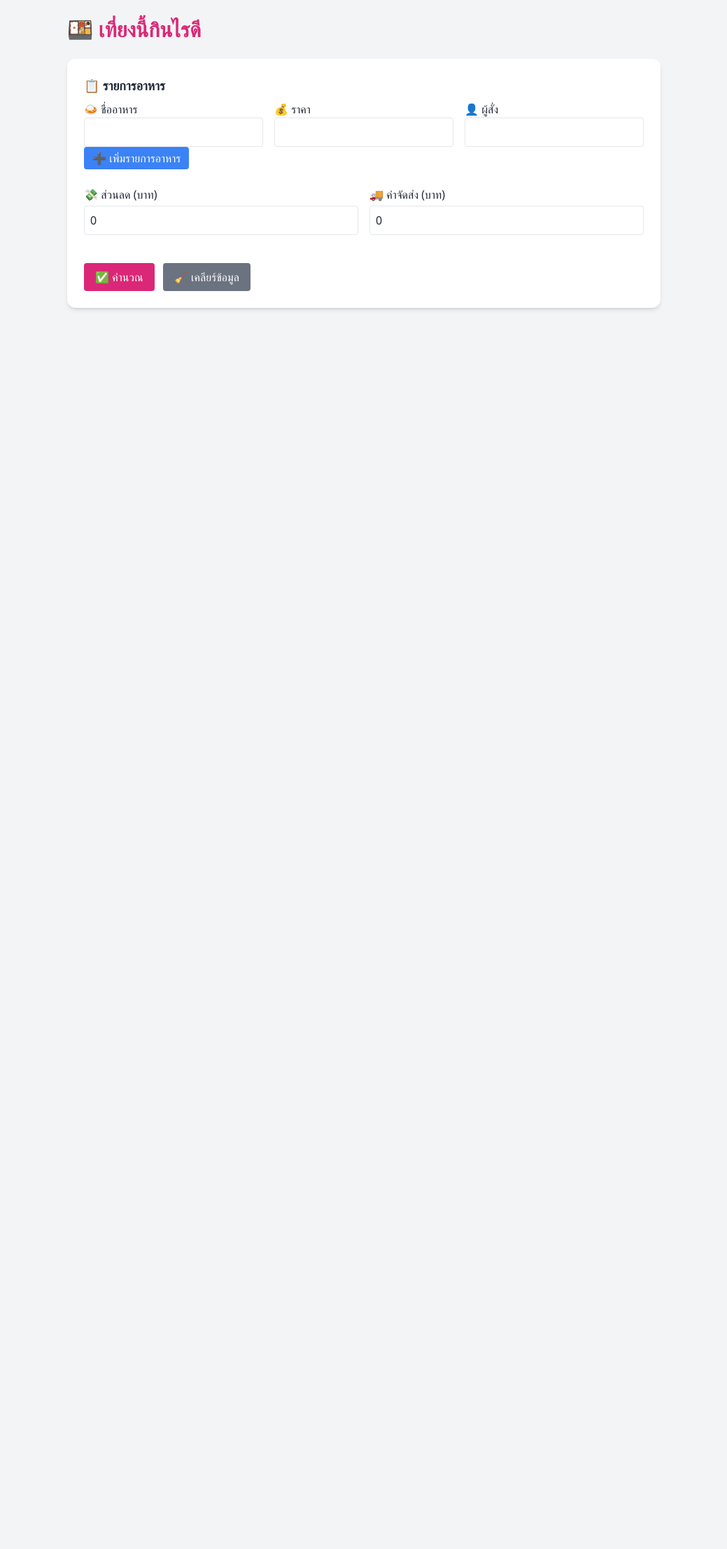
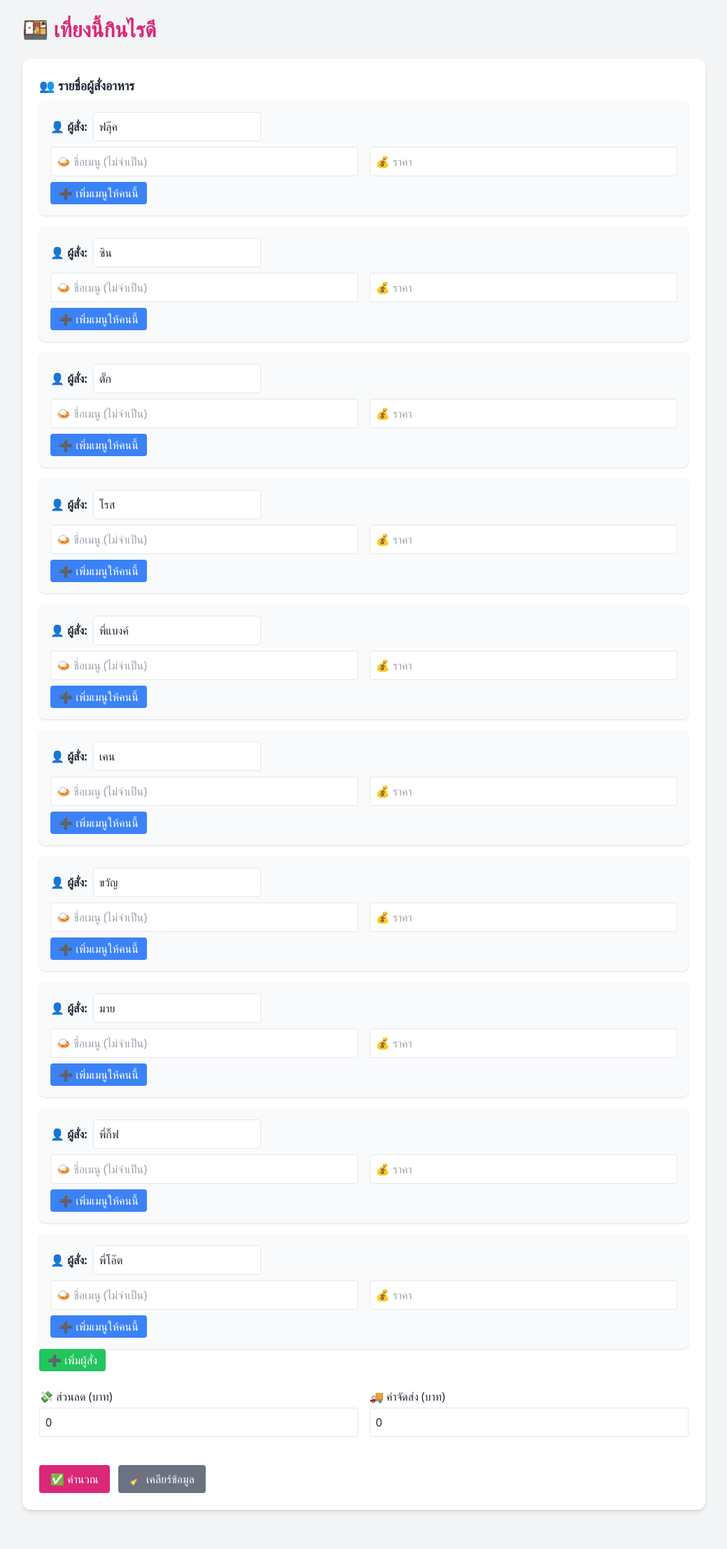
Before and after one commit to FlukeFlukee/Lunch, a Flask app: page / in a window 1280 px wide. Shown: the whole page at 70% size, without its empty margins (120-1159 px from the left). Before the commit the page ends 443 px from the top, so only its background shows below. Run offline with Flask 3, Linux system fonts and the light colour scheme; some libraries are stand-ins or nearby versions.

Commit message:
Update index.html

```diff
--- a/templates/index.html
+++ b/templates/index.html
@@ -7,17 +7,17 @@
   <script src="https://cdn.tailwindcss.com"></script>
 </head>
 <body class="bg-gray-100 text-gray-800">
-  <div class="max-w-4xl mx-auto p-6">
+  <div class="max-w-5xl mx-auto p-6">
     <h1 class="text-3xl font-bold text-pink-600 mb-6">🍱 เที่ยงนี้กินไรดี</h1>
 
     <form id="mainForm" class="space-y-6 bg-white shadow-md p-6 rounded-xl">
 
-      <!-- รายการอาหาร -->
+      <!-- ผู้สั่งและเมนู -->
       <div>
-        <h2 class="text-lg font-semibold mb-2">📋 รายการอาหาร</h2>
-        <div id="foodInputs" class="space-y-2"></div>
-        <button type="button" onclick="addFoodItem()" class="bg-blue-500 text-white px-3 py-1 rounded hover:bg-blue-600">
-          ➕ เพิ่มรายการอาหาร
+        <h2 class="text-lg font-semibold mb-2">👥 รายชื่อผู้สั่งอาหาร</h2>
+        <div id="userBlocks" class="space-y-4"></div>
+        <button type="button" onclick="addUserBlock()" class="bg-green-500 text-white px-3 py-1 rounded hover:bg-green-600">
+          ➕ เพิ่มผู้สั่ง
         </button>
       </div>
 
@@ -48,62 +48,101 @@
     <div id="resultSection" class="mt-8"></div>
   </div>
 
+  <!-- ไม่เปลี่ยนส่วน <head> และ <body class="..."> -->
+
   <script>
-    function addFoodItem() {
+    const defaultUsers = ["ฟลุ๊ค", "ซิน", "ตั๊ก", "โรส", "พี่แบงค์", "เคน", "ขวัญ", "มาย", "พี่กิ๊ฟ", "พี่โอ๊ต"];
+
+    function createMenuRow() {
       const div = document.createElement("div");
-      div.className = "grid grid-cols-1 sm:grid-cols-3 gap-4 items-end";
+      div.className = "grid grid-cols-1 sm:grid-cols-2 gap-4 items-end";
       div.innerHTML = `
         <div>
-          <label class="block font-medium">🍛 ชื่ออาหาร</label>
-          <input type="text" class="food-name w-full p-2 border rounded" required />
+          <input type="text" placeholder="🍛 ชื่อเมนู (ไม่จำเป็น)" class="food-name w-full p-2 border rounded" />
         </div>
         <div>
-          <label class="block font-medium">💰 ราคา</label>
-          <input type="number" step="0.01" class="food-price w-full p-2 border rounded" required />
-        </div>
-        <div>
-          <label class="block font-medium">👤 ผู้สั่ง</label>
-          <input type="text" class="food-owner w-full p-2 border rounded" required />
+          <input type="number" step="0.01" placeholder="💰 ราคา" class="food-price w-full p-2 border rounded" />
         </div>
       `;
-      document.getElementById("foodInputs").appendChild(div);
+      return div;
+    }
+
+    function addUserBlock(name = "") {
+      const userDiv = document.createElement("div");
+      userDiv.className = "bg-gray-50 p-4 rounded-lg shadow";
+
+      userDiv.innerHTML = `
+        <div class="mb-2 flex items-center gap-2">
+          <label class="font-semibold">👤 ผู้สั่ง:</label>
+          <input type="text" class="username p-2 border rounded w-60" value="${name}" />
+        </div>
+        <div class="menu-list space-y-2 mb-2"></div>
+        <button type="button" onclick="addMenuToUser(this)" class="bg-blue-500 text-white px-3 py-1 rounded hover:bg-blue-600">
+          ➕ เพิ่มเมนูให้คนนี้
+        </button>
+      `;
+
+      document.getElementById("userBlocks").appendChild(userDiv);
+
+      const menuList = userDiv.querySelector(".menu-list");
+      menuList.appendChild(createMenuRow());
+    }
+
+    function addMenuToUser(button) {
+      const container = button.parentElement.querySelector(".menu-list");
+      container.appendChild(createMenuRow());
     }
 
     function clearData() {
-      document.getElementById("foodInputs").innerHTML = "";
+      document.getElementById("userBlocks").innerHTML = "";
       document.getElementById("resultSection").innerHTML = "";
-      addFoodItem();
+      defaultUsers.forEach(name => addUserBlock(name));
     }
 
     document.getElementById("mainForm").addEventListener("submit", function (e) {
       e.preventDefault();
 
-      const foodNames = document.querySelectorAll(".food-name");
-      const foodPrices = document.querySelectorAll(".food-price");
-      const foodOwners = document.querySelectorAll(".food-owner");
-
       const discount = parseFloat(document.getElementById("discount").value) || 0;
       const delivery = parseFloat(document.getElementById("delivery").value) || 0;
 
+      const userBlocks = document.querySelectorAll("#userBlocks > div");
       const orders = [];
-      for (let i = 0; i < foodNames.length; i++) {
-        const name = foodNames[i].value.trim();
-        const price = parseFloat(foodPrices[i].value);
-        const owner = foodOwners[i].value.trim();
-        if (!name || !owner || isNaN(price)) {
-          alert("กรุณากรอกข้อมูลให้ครบถ้วนในรายการที่ " + (i + 1));
-          return;
+
+      for (let block of userBlocks) {
+        const username = block.querySelector(".username").value.trim();
+        const names = block.querySelectorAll(".food-name");
+        const prices = block.querySelectorAll(".food-price");
+
+        let userHasValidEntry = false;
+
+        for (let i = 0; i < prices.length; i++) {
+          const foodPrice = parseFloat(prices[i].value);
+          if (!isNaN(foodPrice)) {
+            userHasValidEntry = true;
+            const foodName = names[i].value.trim() || "ไม่ระบุ";
+            orders.push({ owner: username || "ไม่ระบุชื่อ", name: foodName, price: foodPrice });
+          }
         }
-        orders.push({ name, price, owner });
+      }
+
+      if (orders.length === 0) {
+        alert("กรุณากรอกอย่างน้อย 1 เมนูพร้อมราคาที่ถูกต้อง");
+        return;
       }
 
       const totalFoodCost = orders.reduce((sum, item) => sum + item.price, 0);
       const totalCost = totalFoodCost - discount + delivery;
 
       const userTotals = {};
+      const userMenus = {};
+
       orders.forEach(item => {
-        if (!userTotals[item.owner]) userTotals[item.owner] = 0;
+        if (!userTotals[item.owner]) {
+          userTotals[item.owner] = 0;
+          userMenus[item.owner] = [];
+        }
         userTotals[item.owner] += item.price;
+        userMenus[item.owner].push(`${item.name} (${item.price.toFixed(2)}฿)`);
       });
 
       const html = `
@@ -114,9 +153,10 @@
               <thead class="bg-pink-100">
                 <tr>
                   <th class="px-4 py-2">ชื่อผู้สั่ง</th>
-                  <th>รวมราคาของ</th>
+                  <th>เมนูที่สั่ง</th>
+                  <th>รวมราคาอาหาร</th>
                   <th>สัดส่วน (%)</th>
-                  <th>ยอดที่ต้องจ่าย (รวมส่วนลด+ค่าส่ง)</th>
+                  <th>ยอดที่ต้องจ่าย</th>
                 </tr>
               </thead>
               <tbody>
@@ -125,7 +165,8 @@
                   const totalPay = portion * totalCost;
                   return `
                     <tr class="border-t">
-                      <td class="px-4 py-2">${name}</td>
+                      <td class="px-4 py-2 font-semibold">${name}</td>
+                      <td class="text-left px-2">${userMenus[name].join("<br>")}</td>
                       <td>${userTotals[name].toFixed(2)}</td>
                       <td>${(portion * 100).toFixed(1)}%</td>
                       <td class="text-pink-700 font-semibold">${totalPay.toFixed(2)} บาท</td>
@@ -138,11 +179,13 @@
           <p class="text-right mt-4 text-lg font-bold text-pink-700">ยอดรวมทั้งหมด: ${totalCost.toFixed(2)} บาท</p>
         </div>
       `;
+
       document.getElementById("resultSection").innerHTML = html;
     });
 
-    // เริ่มต้น
-    addFoodItem();
+    // เริ่มต้นระบบ
+    clearData();
   </script>
+
 </body>
 </html>
```
